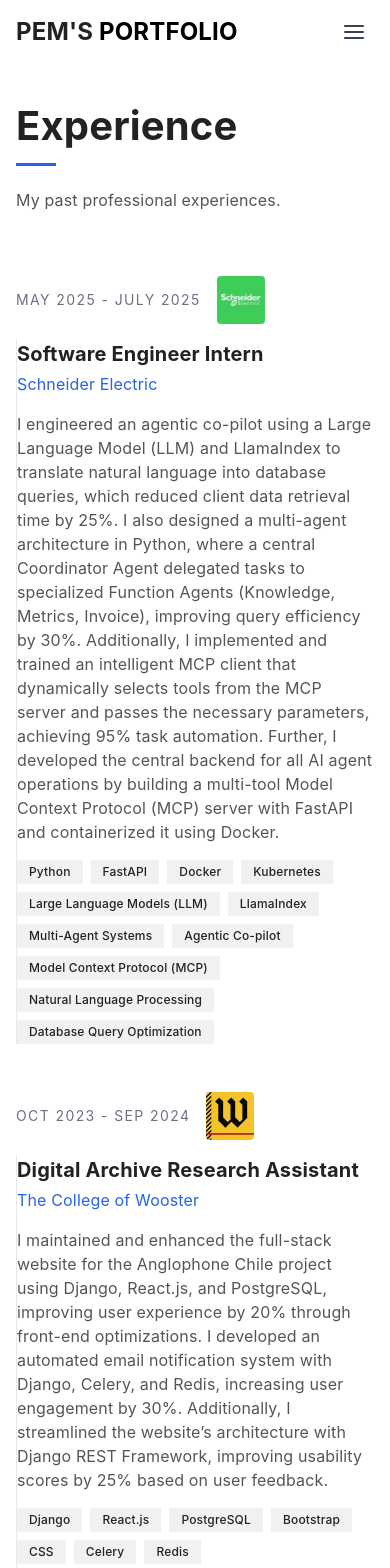
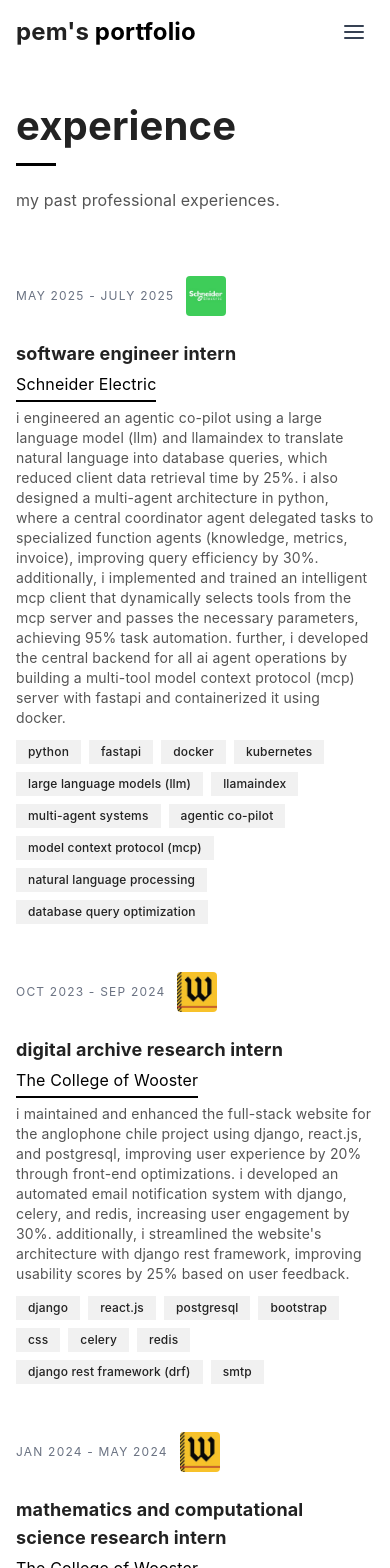
Before and after one commit to pemtseringgurung/pem-personal-website, a React (Vite) app: page /experience in a window 390 px wide. Shown: the top 1568 px of the page. Built offline with nearby package versions, Linux system fonts and the light colour scheme.

Commit message:
added resume, optimized ui for mobile, and changed words to lwoercase

```diff
--- a/index.html
+++ b/index.html
@@ -2,9 +2,9 @@
 <html lang="en">
   <head>
     <meta charset="UTF-8" />
-    <link rel="icon" type="image/png" href="./src/images/web-logo.png" />
+    <link rel="icon" type="image/png" href="/logo.png" />
     <meta name="viewport" content="width=device-width, initial-scale=1.0, maximum-scale=1.0, user-scalable=no" />
-    <title>Pem's Personal Website</title>
+    <title>pem's portfolio</title>
     <link rel="stylesheet" href="/src/index.css">
   </head>
   <body>
--- a/src/App.jsx
+++ b/src/App.jsx
@@ -7,7 +7,6 @@ function App() {
 
   return (
     <div className="App bg-[color:var(--background)] text-[color:var(--text)]">
-      {/* Content now handled by Router.jsx */}
     </div>
   );
 }
--- a/src/Router.jsx
+++ b/src/Router.jsx
@@ -5,16 +5,20 @@ import Navbar from './components/Navbar';
 import Hero from './components/Hero';
 import Projects from './components/Projects';
 import Experience from './components/Experience';
+import Resume from './components/Resume';
+import ScrollToTop from './components/ScrollToTop';
 
 export default function AppRouter() {
   return (
     <Router>
       <div className="App bg-[color:var(--background)] text-[color:var(--text)] min-h-screen">
+        <ScrollToTop />
         <Navbar />
         <Routes>
           <Route path="/" element={<Hero />} />
           <Route path="/experience" element={<Experience />} />
           <Route path="/projects" element={<Projects />} />
+          <Route path="/resume" element={<Resume />} />
         </Routes>
         <Analytics />
       </div>
--- a/src/components/Experience.jsx
+++ b/src/components/Experience.jsx
@@ -6,26 +6,26 @@ import seLogo from "../images/se.png"
 const Experience = () => {
   const experiences = [
     {
-      title: "Software Engineer Intern",
+      title: "software engineer intern",
       company: "Schneider Electric",
-      period: "May 2025 - July 2025",
-      description: "I engineered an agentic co-pilot using a Large Language Model (LLM) and LlamaIndex to translate natural language into database queries, which reduced client data retrieval time by 25%. I also designed a multi-agent architecture in Python, where a central Coordinator Agent delegated tasks to specialized Function Agents (Knowledge, Metrics, Invoice), improving query efficiency by 30%. Additionally, I implemented and trained an intelligent MCP client that dynamically selects tools from the MCP server and passes the necessary parameters, achieving 95% task automation. Further, I developed the central backend for all AI agent operations by building a multi-tool Model Context Protocol (MCP) server with FastAPI and containerized it using Docker.",
-      skills: ["Python", "FastAPI", "Docker", "Kubernetes", "Large Language Models (LLM)", "LlamaIndex", "Multi-Agent Systems", "Agentic Co-pilot", "Model Context Protocol (MCP)", "Natural Language Processing", "Database Query Optimization"],
+      period: "may 2025 - july 2025",
+      description: "i engineered an agentic co-pilot using a large language model (llm) and llamaindex to translate natural language into database queries, which reduced client data retrieval time by 25%. i also designed a multi-agent architecture in python, where a central coordinator agent delegated tasks to specialized function agents (knowledge, metrics, invoice), improving query efficiency by 30%. additionally, i implemented and trained an intelligent mcp client that dynamically selects tools from the mcp server and passes the necessary parameters, achieving 95% task automation. further, i developed the central backend for all ai agent operations by building a multi-tool model context protocol (mcp) server with fastapi and containerized it using docker.",
+      skills: ["python", "fastapi", "docker", "kubernetes", "large language models (llm)", "llamaindex", "multi-agent systems", "agentic co-pilot", "model context protocol (mcp)", "natural language processing", "database query optimization"],
     },
 
     {
-      title: "Digital Archive Research Assistant",
+      title: "digital archive research intern",
       company: "The College of Wooster",
-      period: "Oct 2023 - Sep 2024",
-      description: "I maintained and enhanced the full-stack website for the Anglophone Chile project using Django, React.js, and PostgreSQL, improving user experience by 20% through front-end optimizations. I developed an automated email notification system with Django, Celery, and Redis, increasing user engagement by 30%. Additionally, I streamlined the website’s architecture with Django REST Framework, improving usability scores by 25% based on user feedback.",
-      skills: ["Django", "React.js", "PostgreSQL", "Bootstrap", "CSS", "Celery", "Redis", "Django REST Framework (DRF)", "SMTP"]
+      period: "oct 2023 - sep 2024",
+      description: "i maintained and enhanced the full-stack website for the anglophone chile project using django, react.js, and postgresql, improving user experience by 20% through front-end optimizations. i developed an automated email notification system with django, celery, and redis, increasing user engagement by 30%. additionally, i streamlined the website's architecture with django rest framework, improving usability scores by 25% based on user feedback.",
+      skills: ["django", "react.js", "postgresql", "bootstrap", "css", "celery", "redis", "django rest framework (drf)", "smtp"]
     },
     {
-      title: "Mathematics and Computational Science Research Assistant",
+      title: "mathematics and computational science research intern",
       company: " The College of Wooster",
-      period: "Jan 2024 - May 2024",
-      description: "I developed deep learning models with TensorFlow and SciPy, improving pattern identification by 12% and reducing analysis time by 20%. I built data pipelines with Scikit-Learn, Matplotlib, and Seaborn, increasing accuracy by 15% in bacterial resistance analysis. I also designed differential equation models, used SQLite and Jupyter Notebooks, and created agent-based models with PyTorch and MLflow, boosting prediction accuracy by 10%.",
-      skills: ["TensorFlow", "SciPy", "Scikit-Learn", "Matplotlib", "Seaborn", "SQLite", "Jupyter Notebooks", "Mesa", "PyTorch", "MLflow", "Pandas"]
+      period: "jan 2024 - may 2024",
+      description: "i developed deep learning models with tensorflow and scipy, improving pattern identification by 12% and reducing analysis time by 20%. i built data pipelines with scikit-learn, matplotlib, and seaborn, increasing accuracy by 15% in bacterial resistance analysis. i also designed differential equation models, used sqlite and jupyter notebooks, and created agent-based models with pytorch and mlflow, boosting prediction accuracy by 10%.",
+      skills: ["tensorflow", "scipy", "scikit-learn", "matplotlib", "seaborn", "sqlite", "jupyter notebooks", "mesa", "pytorch", "mlflow", "pandas"]
     }
   ];
 
@@ -39,9 +39,9 @@ const Experience = () => {
           viewport={{ once: true }}
           className="mb-16"
         >
-          <h2 className="section-title text-[color:var(--text)]">Experience</h2>
+          <h2 className="section-title text-[color:var(--text)]">experience</h2>
           <p className="text-[color:var(--text-light)] max-w-2xl">
-            My past professional experiences.
+            my past professional experiences.
           </p>
         </motion.div>
 
@@ -57,23 +57,28 @@ const Experience = () => {
             >
               <div className="flex flex-col md:flex-row">
                 <div className="md:w-1/3 mb-4 md:mb-0">
-                  <div className="flex items-center">
-                    <span className="text-sm tracking-widest text-gray-500 dark:text-gray-400 uppercase">
-                      {exp.period}
-                    </span>
-                    <div className="ml-4 w-12 h-12">
-                      <img
-                        src={index === 0 ? seLogo : cowImage} // Path to your cow image
-                        alt={`${exp.title} logo`} // Use a descriptive alt text
-                        className="w-full h-full object-cover rounded-sm"
-                      />
+                  <div className="flex flex-col md:flex-row md:items-center">
+                    <div className="flex items-center mb-2 md:mb-0">
+                      <span className="text-xs md:text-sm tracking-widest text-gray-500 dark:text-gray-400 uppercase">
+                        {exp.period}
+                      </span>
+                      <div className="ml-3 md:ml-4 w-10 h-10 md:w-12 md:h-12">
+                        <img
+                          src={index === 0 ? seLogo : cowImage}
+                          alt={`${exp.title} logo`}
+                          className="w-full h-full object-cover rounded-sm"
+                        />
+                      </div>
                     </div>
                   </div>
                 </div>
-                <div className="md:w-2/3 md:pl-12 border-l border-gray-200 dark:border-gray-800">
-                  <h3 className="text-xl font-bold mb-1 text-[color:var(--text)]">{exp.title}</h3>
-                  <h4 className="text-[color:var(--primary)] mb-4">{exp.company}</h4>
-                  <p className="text-[color:var(--text-light)] mb-4">
+                <div className="md:w-2/3 md:pl-12 md:border-l border-gray-200 dark:border-gray-800">
+                  <h3 className="text-lg md:text-xl font-bold mb-1 text-[color:var(--text)]">{exp.title}</h3>
+                  <h4 className="text-black mb-3 md:mb-4 inline-block relative">
+                    {exp.company}
+                    <span className="absolute w-full h-0.5 bg-black bottom-[-6px] left-0"></span>
+                  </h4>
+                  <p className="text-sm md:text-base text-[color:var(--text-light)] mb-3 md:mb-4">
                     {exp.description}
                   </p>
                   <div className="flex flex-wrap gap-2">
--- a/src/components/Hero.jsx
+++ b/src/components/Hero.jsx
@@ -16,12 +16,12 @@ const Hero = () => {
       </div>
 
       <div className="container mx-auto px-4 sm:px-6 lg:px-8 relative z-10">
-        <div className="flex flex-col md:flex-row md:items-center md:justify-between gap-8">
+        <div className="flex flex-col md:flex-row md:items-center md:justify-between gap-6 md:gap-8">
           <motion.div
             initial={{ opacity: 0, y: 20 }}
             animate={{ opacity: 1, y: 0 }}
             transition={{ duration: 0.8 }}
-            className="md:w-1/2"
+            className="md:w-1/2 order-2 md:order-1"
           >
             <motion.div
               initial={{ opacity: 0, x: -20 }}
@@ -29,14 +29,14 @@ const Hero = () => {
               transition={{ duration: 0.5, delay: 0.2 }}
             >
               <h2 className="font-mono text-sm tracking-widest text-gray-500 dark:text-gray-400 mb-2">
-                HELLO! MY NAME IS
+                hello! my name is
               </h2>
 
-              <h1 className="text-4xl sm:text-5xl md:text-6xl font-bold tracking-tight text-[color:var(--text)]">
-                <span className="block mb-1">PEM TSERING</span>
-                <span className="block mb-1">GURUNG</span>
-                <span className="block text-2xl sm:text-3xl font-light text-[color:var(--text-light)] whitespace-nowrap">
-  Software Engineer | Full-Stack & AI Development
+              <h1 className="text-3xl sm:text-4xl md:text-6xl font-bold tracking-tight text-[color:var(--text)]">
+                <span className="block mb-1">pem tsering</span>
+                <span className="block mb-1">gurung</span>
+                <span className="block text-lg sm:text-xl md:text-3xl font-light text-[color:var(--text-light)]">
+  software engineer | full-stack & ai development
 </span>
               </h1>
 
@@ -44,20 +44,20 @@ const Hero = () => {
                 initial={{ opacity: 0 }}
                 animate={{ opacity: 1 }}
                 transition={{ duration: 0.5, delay: 0.6 }}
-                className="mt-6 text-sm sm:text-base text-[color:var(--text-light)] max-w-lg"
+                className="mt-4 md:mt-6 text-sm sm:text-base text-[color:var(--text-light)] max-w-lg"
               >
                 <p className="mb-5">
-                  I am a Senior at the College of Wooster majoring in Computer Science. I am passionate about building intelligent AI agents and full-stack web applications that solve real-world problems. I enjoy combining the logic of backend systems with the creativity of user-focused design, and I am especially excited by the possibilities of autonomous systems powered by modern AI.
+                  i am a senior at the college of wooster majoring in computer science. i am passionate about building intelligent ai agents and full-stack web applications that solve real-world problems. i enjoy combining the logic of backend systems with the creativity of user-focused design, and i am especially excited by the possibilities of autonomous systems powered by modern ai.
                 </p>
 
-                <div className="mb-6">
-                  <h3 className="text-lg font-semibold mb-4 text-[color:var(--text)] inline-block relative">
-                    Tech Stack
+                <div className="mb-4 md:mb-6">
+                  <h3 className="text-base md:text-lg font-semibold mb-3 md:mb-4 text-[color:var(--text)] inline-block relative">
+                    tech stack
                     <span className="absolute w-12 h-0.5 bg-black bottom-[-6px] left-0"></span>
                   </h3>
 
-                  <div className="mt-5 flex flex-wrap gap-2.5">
-                    {['JavaScript', 'Python', 'Java', 'C++', 'Kotlin', 'TypeScript', 'React', 'Node.js', 'Next.js', 'LlamaIndex', 'Model Context Protocol (MCP)', 'Flask', 'Django', 'PyTorch', 'TensorFlow', 'Git', 'GitHub', 'Jupyter', 'FastAPI', 'MongoDB','PostgreSQL', 'HTML', 'CSS', 'AWS(EC2, S3, EKS)', 'GCP', 'Firebase', 'Docker', 'Kubernetes'].map((tech, i) => (
+                  <div className="mt-4 md:mt-5 flex flex-wrap gap-2">
+                    {['javascript', 'python', 'java', 'c++', 'kotlin', 'typescript', 'react', 'node.js', 'next.js', 'llamaindex', 'model context protocol (mcp)', 'flask', 'django', 'pytorch', 'tensorflow', 'git', 'github', 'jupyter', 'fastapi', 'mongodb','postgresql', 'html', 'css', 'aws(ec2, s3, eks)', 'gcp', 'firebase', 'docker', 'kubernetes'].map((tech, i) => (
                       <span key={i} className="px-2 py-1 text-[10px] rounded-full bg-[color:var(--tag-bg)] text-[color:var(--tag-text)] hover:shadow-md transition-shadow duration-200 inline-block">
                         {tech}
                       </span>
@@ -65,9 +65,7 @@ const Hero = () => {
                   </div>
                 </div>
               </motion.div>
-
-              {/* Action button and social icons in separate rows */}
-              <div className="mt-8 flex flex-col gap-6">
+              <div className="mt-6 md:mt-8 flex flex-col gap-4 md:gap-6">
                 <motion.div
                   initial={{ opacity: 0, y: 20 }}
                   animate={{ opacity: 1, y: 0 }}
@@ -75,9 +73,9 @@ const Hero = () => {
                 >
                   <Link
                     to="/projects"
-                    className="px-8 py-3 rounded-none bg-black text-white font-medium tracking-wider hover-lift inline-block"
+                    className="px-6 md:px-8 py-2.5 md:py-3 rounded-none bg-black text-white font-medium tracking-wider hover-lift inline-block w-fit text-sm md:text-base"
                   >
-                    VIEW WORK
+                    view work
                   </Link>
                 </motion.div>
 
@@ -123,20 +121,14 @@ const Hero = () => {
             initial={{ opacity: 0, scale: 0.9 }}
             animate={{ opacity: 1, scale: 1 }}
             transition={{ duration: 0.8, delay: 0.4 }}
-            className="md:w-1/2 flex justify-center md:justify-end"
+            className="md:w-1/2 flex justify-center md:justify-end order-1 md:order-2 mb-6 md:mb-0"
           >
-            <div className="relative">
-              <div className="w-56 h-56 sm:w-64 sm:h-64 md:w-80 md:h-80 relative">
-                <div className="absolute inset-0 border-2 border-black dark:border-white">
-                  <div className="w-full h-full bg-gray-100 dark:bg-gray-900 overflow-hidden">
-                    <img
-                      src={heroImage}
-                      alt="Hero"
-                      className="w-full h-full object-cover"
-                    />
-                  </div>
-                </div>
-              </div>
+            <div className="w-48 h-48 sm:w-56 sm:h-56 md:w-96 md:h-96">
+              <img
+                src={heroImage}
+                alt="pem tsering gurung"
+                className="w-full h-full object-cover rounded-sm"
+              />
             </div>
           </motion.div>
         </div>
--- a/src/components/Navbar.jsx
+++ b/src/components/Navbar.jsx
@@ -1,7 +1,7 @@
 import React, { useState, useEffect } from 'react';
 import { motion } from 'framer-motion';
 import { Link } from 'react-router-dom';
-import { FiMenu, FiX } from 'react-icons/fi';
+import { FiMenu, FiX, FiFileText } from 'react-icons/fi';
 import { FiMoon, FiSun } from 'react-icons/fi';
 
 const Navbar = () => {
@@ -39,8 +39,8 @@ const Navbar = () => {
               animate={{ opacity: scrolled ? 0 : 1 }}
               transition={{ duration: 0.3 }}
             >
-              <span className="text-[color:var(--text)]">PEM'S </span>
-              <span className="text-black">PORTFOLIO</span>
+              <span className="text-[color:var(--text)]">pem's </span>
+              <span className="text-black">portfolio</span>
             </motion.div>
           </div>
 
@@ -49,17 +49,19 @@ const Navbar = () => {
           <div className="hidden md:block">
             <div className="ml-10 flex items-baseline space-x-1">
               {[
-                { name: 'Home', path: '/' },
-                { name: 'Experience', path: '/experience' },
-                { name: 'Projects', path: '/projects' }
+                { name: 'home', path: '/' },
+                { name: 'experience', path: '/experience' },
+                { name: 'projects', path: '/projects' },
+                { name: 'resume', path: '/resume', icon: <FiFileText size={16} /> }
               ].map((item) => (
                 <motion.div key={item.name} whileHover={{ scale: 1.05 }} className="inline-block">
                   <Link
                     to={item.path}
                     className={
-                      `px-5 py-2 rounded-md text-sm tracking-widest relative overflow-hidden text-[color:var(--text-light)] hover:text-black font-medium nav-link`
+                      `px-5 py-2 rounded-md text-sm tracking-widest relative overflow-hidden text-[color:var(--text-light)] hover:text-black font-medium nav-link flex items-center gap-1`
                     }
                   >
+                    {item.icon}
                     {item.name}
                   </Link>
                 </motion.div>
@@ -88,16 +90,18 @@ const Navbar = () => {
         >
           <div className="px-2 pt-2 pb-3 space-y-1 sm:px-3">
             {[
-              { name: 'Home', path: '/' },
-              { name: 'Experience', path: '/experience' },
-              { name: 'Projects', path: '/projects' }
+              { name: 'home', path: '/' },
+              { name: 'experience', path: '/experience' },
+              { name: 'projects', path: '/projects' },
+              { name: 'resume', path: '/resume', icon: <FiFileText size={18} /> }
             ].map((item) => (
               <Link
                 key={item.name}
                 to={item.path}
-                className="block px-3 py-2 rounded-md text-base text-gray-600 hover:text-black"
+                className="flex items-center px-3 py-2 rounded-md text-base text-gray-600 hover:text-black"
                 onClick={() => setIsOpen(false)}
               >
+                {item.icon && <span className="mr-2">{item.icon}</span>}
                 {item.name}
               </Link>
             ))}
--- a/src/components/Projects.jsx
+++ b/src/components/Projects.jsx
@@ -10,26 +10,26 @@ const Projects = () => {
 
   const projects = [
     {
-      title: "Rate Lowry!",
-      description: "A full-stack application for discovering and reviewing food items using Next.js and MongoDB, featuring real-time image uploads with Cloudinary and dynamic station-based filtering. Implemented with a responsive Tailwind CSS UI, including an interactive rating system and image preview functionality for seamless user experience across mobile and desktop devices.",
+      title: "rate lowry!",
+      description: "a full-stack application for discovering and reviewing food items using next.js and mongodb, featuring real-time image uploads with cloudinary and dynamic station-based filtering. implemented with a responsive tailwind css ui, including an interactive rating system and image preview functionality for seamless user experience across mobile and desktop devices.",
       image: rateLowry,
-      technologies: ['Next.js', 'MongoDB', 'Cloudinary', 'Tailwind CSS', 'React'],
+      technologies: ['next.js', 'mongodb', 'cloudinary', 'tailwind css', 'react'],
       liveLink: "https://rate-lowry.vercel.app/",
       repoLink: "https://github.com/pemtseringgurung/rate-lowry"
     },
     {
-      title: "Fire Rescue Resource Allocator",
-      description: "An interactive mapping tool for optimizing emergency response in Los Angeles by visualizing fire station locations and incidents.",
+      title: "fire rescue resource allocator",
+      description: "an interactive mapping tool for optimizing emergency response in los angeles by visualizing fire station locations and incidents.",
       image: fireImage,
-      technologies: ['React', 'React Router', 'Leaflet', 'React-Leaflet', 'Vite', 'CSS Modules'],
+      technologies: ['react', 'react router', 'leaflet', 'react-leaflet', 'vite', 'css modules'],
       liveLink: "https://fire-rescue-resource-allocator-luk4.vercel.app/",
       repoLink: "https://github.com/pemtseringgurung/fire-rescue-resource-allocator"
     },
     {
-      title: "Pem's Room Tracking Website",
-      description: "A web application for managing and tracking room availability using Vite and React. Features real-time updates and a user-friendly interface for efficient room management.",
+      title: "pem's room tracking website",
+      description: "a web application for managing and tracking room availability using vite and react. features real-time updates and a user-friendly interface for efficient room management.",
       image: roomImage,
-      technologies: ['React', 'Vite', 'React Modal', 'ESLint'],
+      technologies: ['react', 'vite', 'react modal', 'eslint'],
       liveLink: "https://pemroomtrackingwebsite.vercel.app/",
       repoLink: "https://github.com/pemtseringgurung/pem_room_tracking_website"
     },
@@ -49,9 +49,9 @@ const Projects = () => {
           viewport={{ once: true }}
           className="mb-16"
         >
-          <h2 className="section-title text-[color:var(--text)]">Projects</h2>
+          <h2 className="section-title text-[color:var(--text)]">projects</h2>
           <p className="text-[color:var(--text-light)] max-w-2xl">
-            A selection of my recent work.
+            a selection of my recent work.
           </p>
         </motion.div>
         <motion.div
@@ -86,11 +86,12 @@ const Projects = () => {
                     alt={project.title}
                     className="w-full h-full object-cover transition-transform duration-700 group-hover:scale-105"
                   />
-                  <div className="absolute inset-0 bg-[color:var(--primary)]/10 opacity-0 group-hover:opacity-100 transition-opacity duration-300 flex items-center justify-center">
+                  <div className="absolute inset-0 bg-black/20 md:opacity-0 md:group-hover:opacity-100 transition-opacity duration-300 flex items-center justify-center">
                     <div className="flex space-x-4">
                       <motion.a
                         whileHover={{ scale: 1.1 }}
-                        className="p-2 bg-gray-100 text-gray-900 dark:bg-gray-900 dark:text-gray-100 rounded-full"
+                        whileTap={{ scale: 0.95 }}
+                        className="p-3 md:p-2 bg-white text-black rounded-full shadow-lg"
                         href={project.liveLink}
                         target="_blank"
                         rel="noopener noreferrer"
@@ -99,7 +100,8 @@ const Projects = () => {
                       </motion.a>
                       <motion.a
                         whileHover={{ scale: 1.1 }}
-                        className="p-2 bg-gray-100 text-gray-900 dark:bg-gray-900 dark:text-gray-100 rounded-full"
+                        whileTap={{ scale: 0.95 }}
+                        className="p-3 md:p-2 bg-white text-black rounded-full shadow-lg"
                         href={project.repoLink}
                         target="_blank"
                         rel="noopener noreferrer"
--- a/src/index.css
+++ b/src/index.css
@@ -7,7 +7,7 @@
   --secondary: #f1f1f1;
   --text: #222;
   --text-light: #555;
-  --accent: #2563eb;
+  --accent: #000;
   --tag-bg: #f1f1f1;
   --tag-text: #222;
   --grid-color: #e5e7eb;
@@ -20,7 +20,7 @@
   --secondary: #222;
   --text: #fff;
   --text-light: #ccc;
-  --accent: #111;
+  --accent: #fff;
   --tag-bg: #222;
   --tag-text: #fff;
   --grid-color: #333;
```
Also changed, not shown: src/components/Resume.jsx (added, +73 -0 lines), src/components/ScrollToTop.jsx (added, +14 -0 lines), public/logo.png (added), 1 other file (tests, documents, lock files or other folders).
